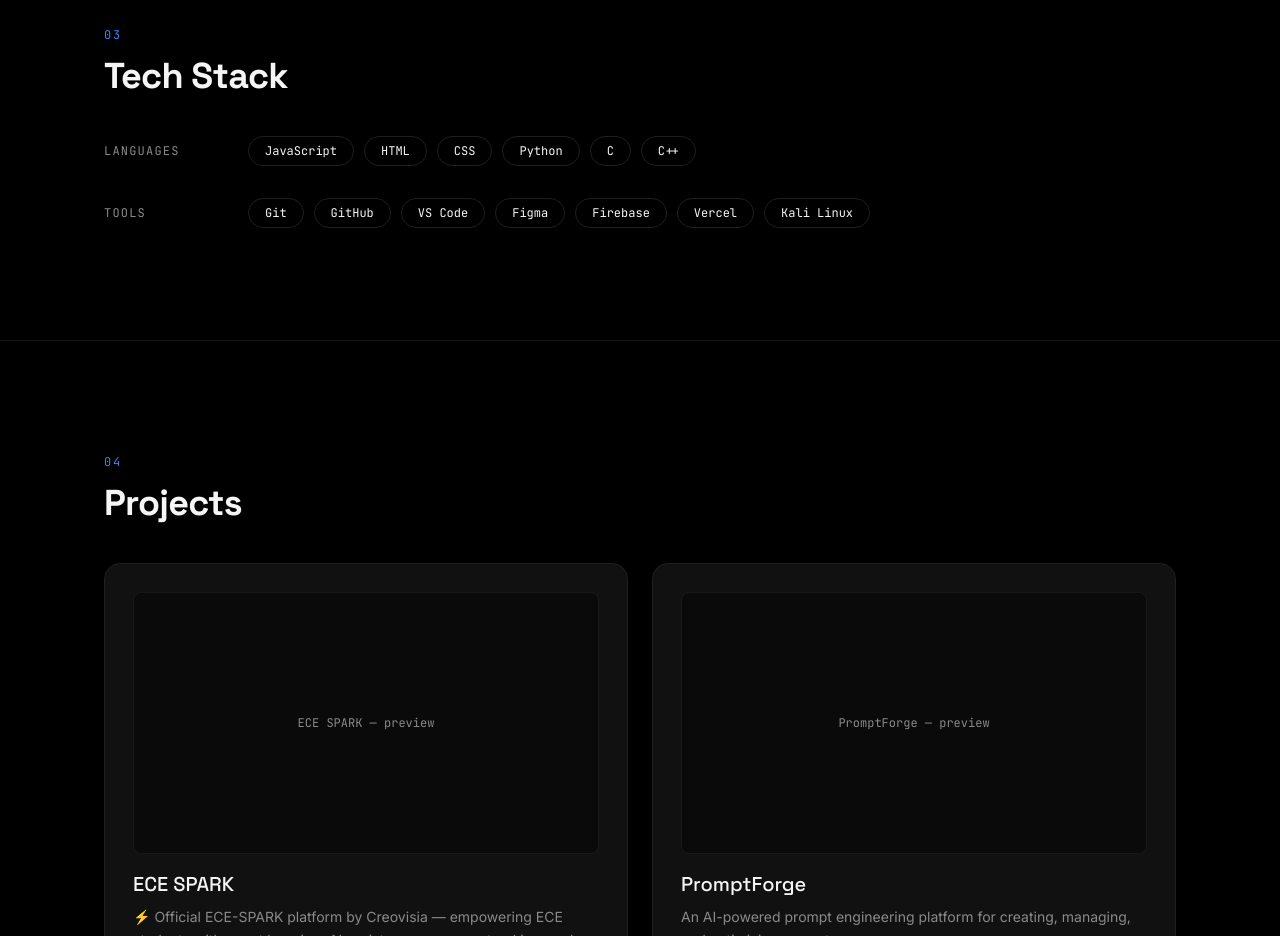
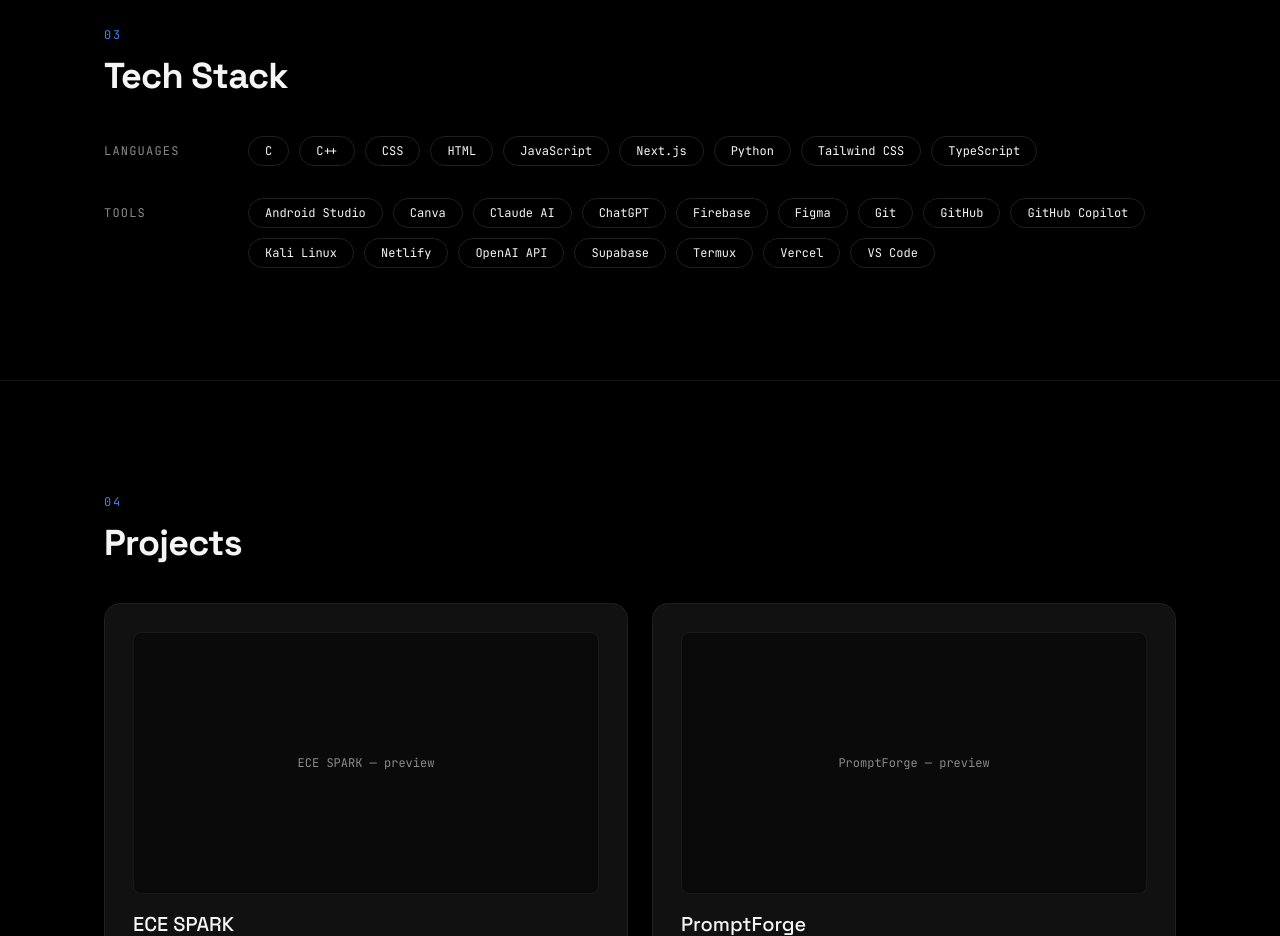
Before and after one commit to mukilkarki/portfolio, a Next.js app: page / in a window 1280 px wide. Shown: the part 2140-3076 px from the top of the page. Built offline with nearby package versions, Linux system fonts and the light colour scheme.

Commit message:
update data/site.ts

```diff
--- a/data/site.ts
+++ b/data/site.ts
@@ -36,8 +36,8 @@
   ],
 
   techStack: {
-    Languages: ["JavaScript", "HTML", "CSS", "Python", "C", "C++"],
-    Tools: ["Git", "GitHub", "VS Code", "Figma", "Firebase", "Vercel", "Kali Linux"],
+    Languages: ["C", "C++", "CSS", "HTML", "JavaScript", "Next.js", "Python", "Tailwind CSS", "TypeScript"],
+    Tools: ["Android Studio", "Canva", "Claude AI", "ChatGPT", "Firebase", "Figma", "Git", "GitHub", "GitHub Copilot", "Kali Linux", "Netlify", "OpenAI API", "Supabase", "Termux", "Vercel", "VS Code"],
   },
 
   projects: [
```
